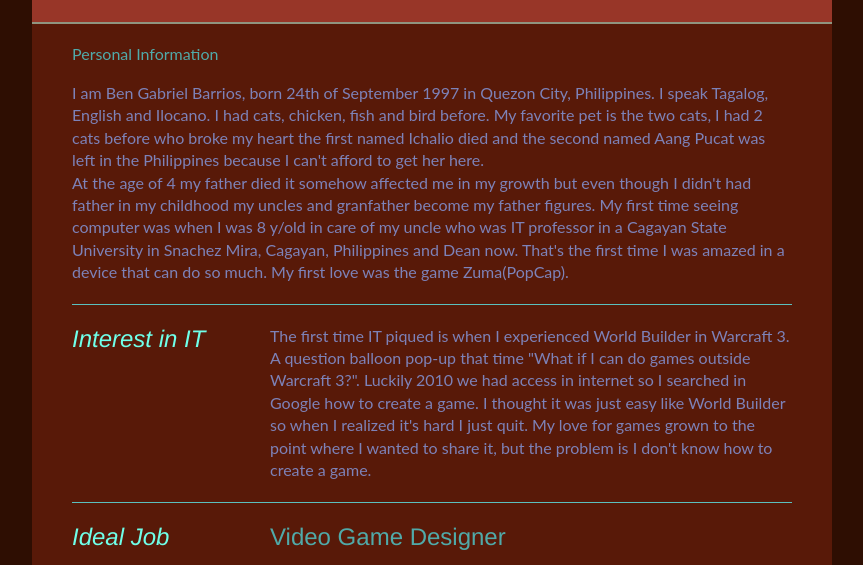
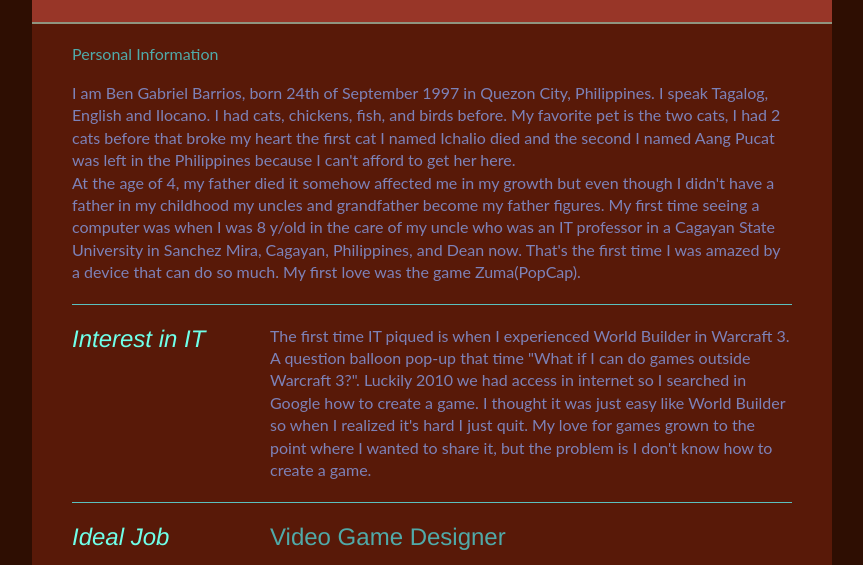
Before and after one commit to unIcedcoffee/ePortfolio, a plain HTML site: page index.html in a window 1280 px wide. Shown: the part 216-781 px from the top of the page, without its empty margins (208-1071 px from the left). Drawn offline with Linux system fonts and the light colour scheme.

Commit message:
Update index.html

```diff
--- a/index.html
+++ b/index.html
@@ -36,8 +36,8 @@
 
       				<div>
                 <br>
-      					<p>I am Ben Gabriel Barrios, born 24th of September 1997 in Quezon City, Philippines. I speak Tagalog, English and Ilocano. I had cats, chicken, fish and bird before. My favorite pet is the two cats, I had 2 cats before who broke my heart the first named Ichalio died and the second named Aang Pucat was left in the Philippines because I can't afford to get her here.
-                  <br>  At the age of 4 my father died it somehow affected me in my growth but even though I didn't had father in my childhood my uncles and granfather become my father figures.  My first time seeing computer was when I was 8 y/old in care of my uncle who was IT professor in a Cagayan State University in Snachez Mira, Cagayan, Philippines and Dean now. That's the first time I was amazed in a device that can do so much. My first love was the game Zuma(PopCap).</p>
+      					<p>I am Ben Gabriel Barrios, born 24th of September 1997 in Quezon City, Philippines. I speak Tagalog, English and Ilocano. I had cats, chickens, fish, and birds before. My favorite pet is the two cats, I had 2 cats before that broke my heart the first cat I named Ichalio died and the second I named Aang Pucat was left in the Philippines because I can't afford to get her here.
+                  <br> At the age of 4, my father died it somehow affected me in my growth but even though I didn't have a father in my childhood my uncles and grandfather become my father figures. My first time seeing a computer was when I was 8 y/old in the care of my uncle who was an IT professor in a Cagayan State University in Sanchez Mira, Cagayan, Philippines, and Dean now. That's the first time I was amazed by a device that can do so much. My first love was the game Zuma(PopCap).</p>
       				</div>
       			</article>
       			<div class="clear"></div>
```
